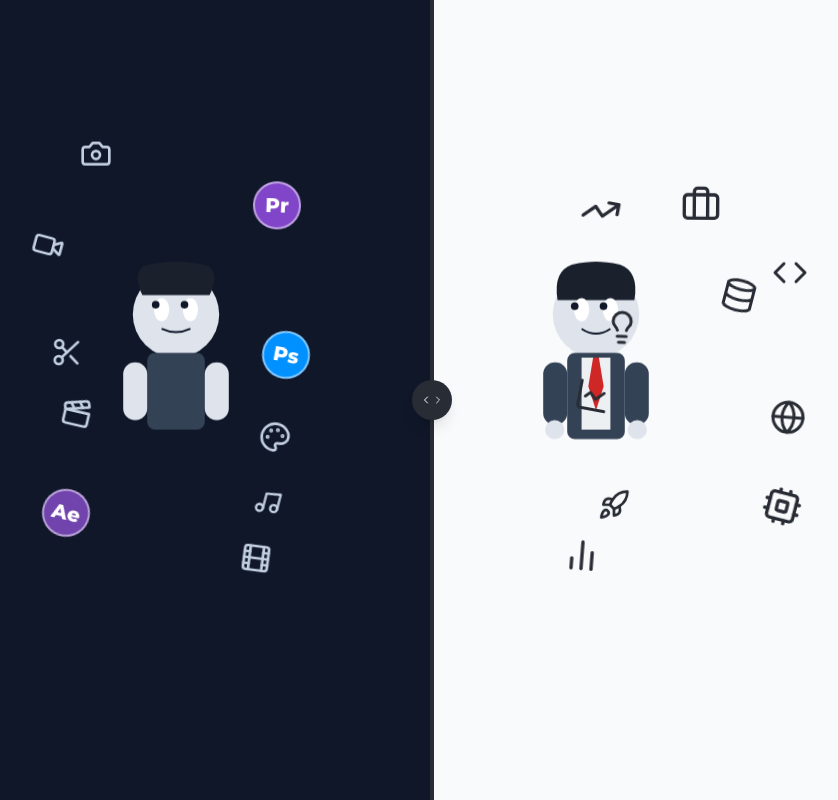
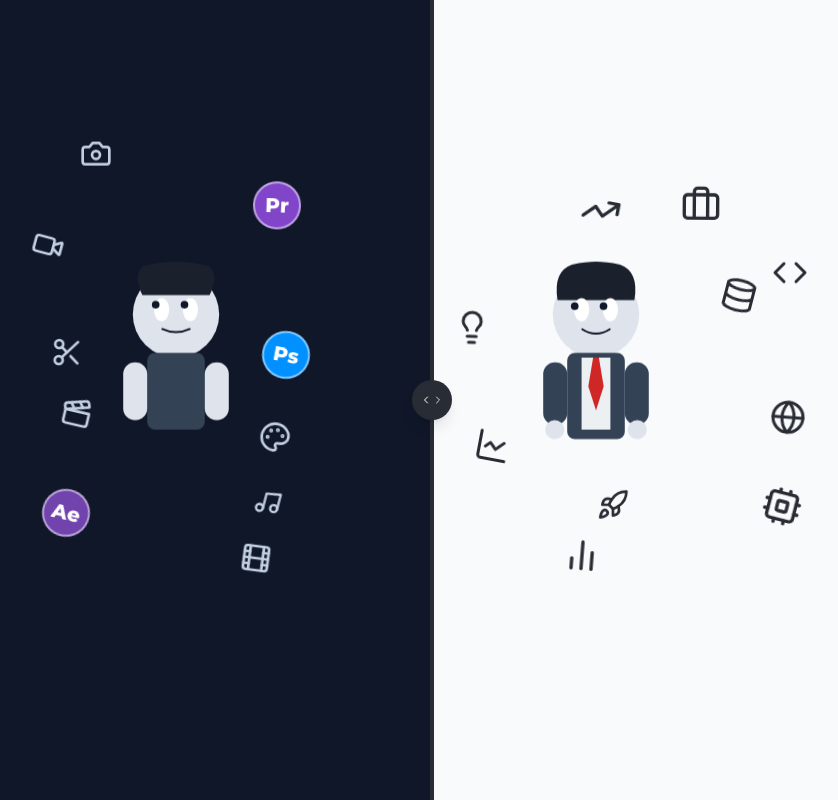
Before and after one commit to praveen0111/praveen-ez, a React (Vite) app: page / in a window 1280 px wide. Shown: the whole page, without its empty margins (208-1046 px from the left). Built offline with nearby package versions, Linux system fonts and the light colour scheme; the HTML template or start-up script is replaced by a standard one.

Commit message:
Visual edit in Lovable
Edited UI in Lovable

```diff
--- a/src/components/HeroSlider.tsx
+++ b/src/components/HeroSlider.tsx
@@ -236,16 +236,16 @@ const HeroSlider = ({
               <Database className="w-9 h-9 my-0 mx-[350px]" />
             </div>
             <div className="absolute top-[55%] right-[-10%] text-[hsl(var(--creative-accent))] animate-[float-icon_8s_ease-in-out_infinite] [animation-delay:-5.5s]">
-              <LineChart className="w-9 h-9" />
+              <LineChart className="w-9 h-9 mx-[100px] my-[50px]" />
             </div>
             <div className="absolute bottom-[35%] left-[-5%] text-[hsl(var(--creative-accent))] animate-[float-icon_8s_ease-in-out_infinite] [animation-delay:-6.5s]">
               <Globe className="w-9 h-9 my-0 mx-[380px]" />
             </div>
             <div className="absolute top-[75%] right-[-20%] text-[hsl(var(--creative-accent))] animate-[float-icon_8s_ease-in-out_infinite] [animation-delay:-7.5s]">
-              <Rocket className="w-8 h-8" />
+              <Rocket className="w-8 h-8 mx-px" />
             </div>
             <div className="absolute bottom-[55%] right-[-25%] text-[hsl(var(--creative-accent))] animate-[float-icon_8s_ease-in-out_infinite] [animation-delay:-1s]">
-              <Lightbulb className="w-9 h-9" />
+              <Lightbulb className="w-9 h-9 mx-[150px]" />
             </div>
             <div className="absolute top-[25%] left-[-25%] text-[hsl(var(--creative-accent))] animate-[float-icon_8s_ease-in-out_infinite] [animation-delay:-8s]">
               <Code className="w-9 h-9 my-0 mx-[420px]" />
```
